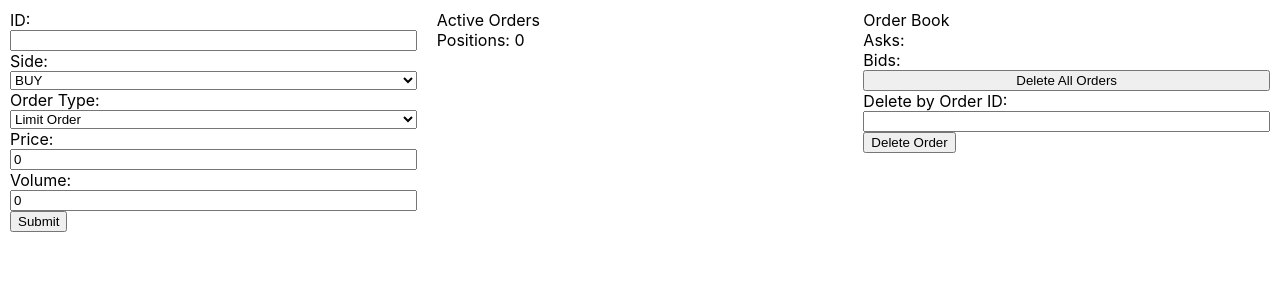
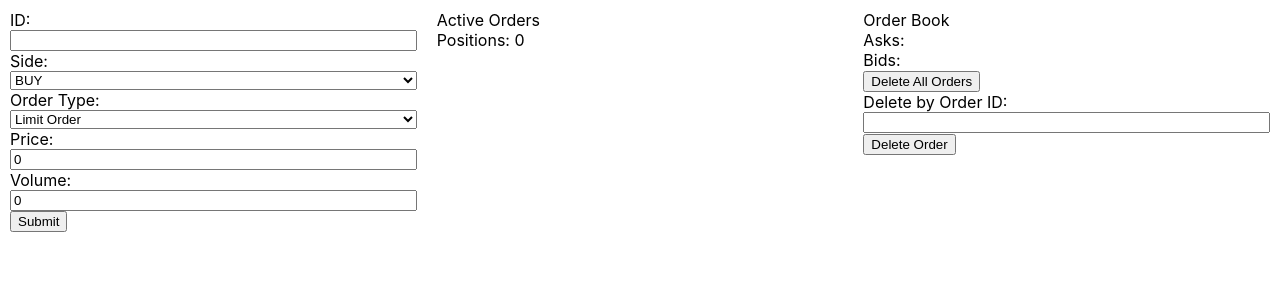
Before and after one commit to MattyChoi/MarketMaker, a React (Create React App) app in the folder frontend/: page / in a window 1280 px wide. Shown: the top 300 px of the page. Built offline with nearby package versions, Linux system fonts and the light colour scheme.

Commit message:
added form for delete all orders

```diff
--- a/frontend/src/App.js
+++ b/frontend/src/App.js
@@ -76,13 +76,15 @@ function App(props) {
               Bids:<br></br>
             </div>
           </label>
-          <input type="submit" value="Delete All Orders" className="row"/>
+          <form>
+            <input type="submit" value="Delete All Orders"/>
+          </form>
           <form>
             <label className="row">
                 Delete by Order ID:
                 <input type="text" name="delete"/>
             </label>
-            <input type="submit" value="Delete Order" className="row"/>
+            <input type="submit" value="Delete Order"/>
           </form>
         </div>
       </div>
```
